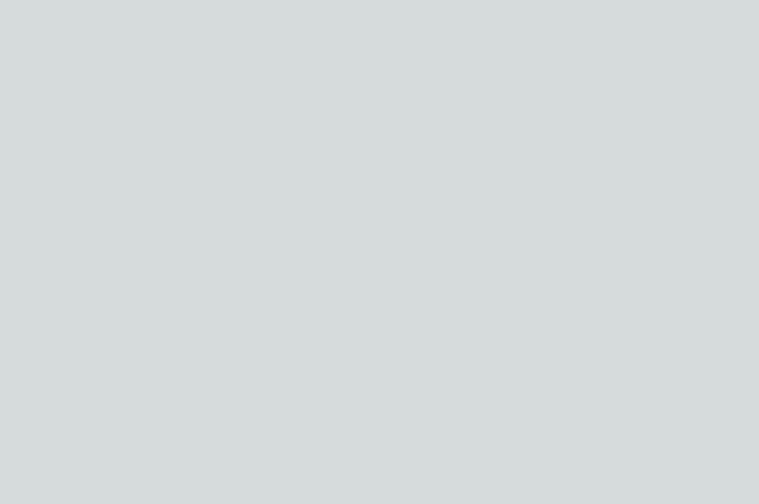
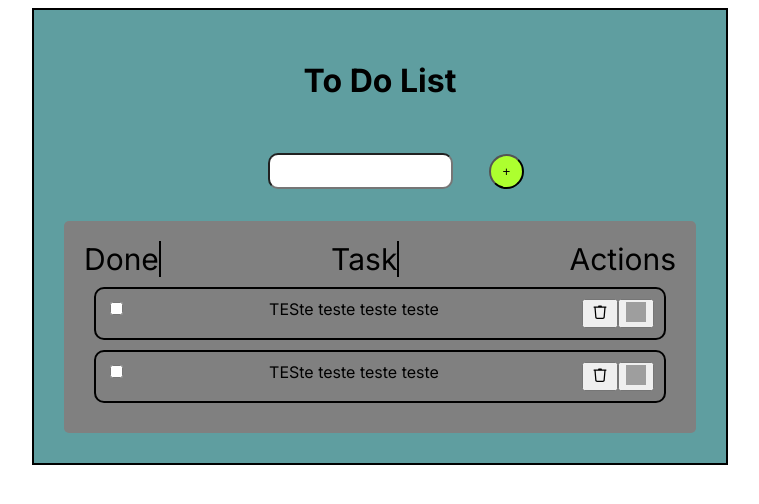
Before and after one commit to PedroCSanches/To-do-List, a Next.js app: page / in a window 1280 px wide. Shown: the top 504 px of the page, without its empty margins (260-1019 px from the left). Built offline with nearby package versions, Linux system fonts and the light colour scheme; grey boxes are pictures that could not be loaded.

Commit message:
html-made

```diff
--- a/src/app/globals.css
+++ b/src/app/globals.css
@@ -1,27 +1,86 @@
-@tailwind base;
-@tailwind components;
-@tailwind utilities;
-
-:root {
-  --foreground-rgb: 0, 0, 0;
-  --background-start-rgb: 214, 219, 220;
-  --background-end-rgb: 255, 255, 255;
+main {
+  text-align: center;
+  width: 100%;
 }
 
-@media (prefers-color-scheme: dark) {
-  :root {
-    --foreground-rgb: 255, 255, 255;
-    --background-start-rgb: 0, 0, 0;
-    --background-end-rgb: 0, 0, 0;
-  }
+.container {
+  border-style: solid;
+  border-width: 2px;
+  width: 50%;
+  margin: auto;
+  padding: 30px;
+  background-color: cadetblue;
 }
 
-body {
-  color: rgb(var(--foreground-rgb));
-  background: linear-gradient(
-      to bottom,
-      transparent,
-      rgb(var(--background-end-rgb))
-    )
-    rgb(var(--background-start-rgb));
+.txtask {
+  margin: 5%;
+  height: 30px;
+  border-radius: 10px;
 }
+
+.addButton {
+  background-color: greenyellow;
+  height: 35px;
+  width: 35px;
+  border-radius: 50%;
+}
+
+.taskList {
+    background-color: grey;
+    margin: auto;
+    padding: 20px;
+  border-radius: 5px;
+}
+
+.topList {
+  display: flex;
+  justify-content: space-between;
+}
+
+.doneTitle {
+  font-size: 30px;
+  border-right: 5px;
+  border-style: solid;
+  border-left-style: none;
+  border-top-style: none;
+  border-bottom-style: none;
+  border-right-width: 2px;
+}
+
+.taskTitle {
+  font-size: 30px;
+  border-right: 5px;
+  border-style: solid;
+  border-left-style: none;
+  border-top-style: none;
+  border-bottom-style: none;
+  border-right-width: 2px;
+}
+
+.actionsTitle {
+  font-size: 30px;
+}
+
+.itemList {
+  display: flex;
+  justify-content: space-between;
+  border: solid 2px;
+  border-radius: 10px;
+  margin: 10px;
+}
+
+.done {
+  padding: 5px;
+  margin: 5px;
+
+}
+
+.task{
+  padding: 5px;
+  margin: 5px;
+}
+
+.actions{
+  padding: 5px;
+  margin: 5px;
+}
--- a/src/app/page.tsx
+++ b/src/app/page.tsx
@@ -4,6 +4,68 @@ export default function Home() {
   return (
     <main>
 
+
+      <div className='container'>
+
+          <h1>To Do List</h1>
+        <div>
+           <input className='txtask' type='text' /> <button className='addButton'>+</button>
+         </div>
+
+        <div className='taskList'>
+
+          <div className='topList'>
+            <div className='doneTitle'>Done</div>
+            <div className='taskTitle'>Task</div>
+            <div className='actionsTitle'>Actions</div>
+          </div>
+
+
+        <div className='itemList'>
+          <div className='done'><input type="checkbox" /></div>
+
+          <div className='task'>TESte teste teste teste</div>
+
+          <div className='actions'>
+          <button className='delete'>
+                <svg xmlns="http://www.w3.org/2000/svg" x="0px" y="0px" width="20" height="20" viewBox="0 0 64 64">
+                <path d="M 28 11 C 26.895 11 26 11.895 26 13 L 26 14 L 13 14 C 11.896 14 11 14.896 11 16 C 11 17.104 11.896 18 13 18 L 14.160156 18 L 16.701172 48.498047 C 16.957172 51.583047 19.585641 54 22.681641 54 L 41.318359 54 C 44.414359 54 47.041828 51.583047 47.298828 48.498047 L 49.839844 18 L 51 18 C 52.104 18 53 17.104 53 16 C 53 14.896 52.104 14 51 14 L 38 14 L 38 13 C 38 11.895 37.105 11 36 11 L 28 11 z M 18.173828 18 L 45.828125 18 L 43.3125 48.166016 C 43.2265 49.194016 42.352313 50 41.320312 50 L 22.681641 50 C 21.648641 50 20.7725 49.194016 20.6875 48.166016 L 18.173828 18 z"></path></svg>
+              </button>
+            <button className='edit'>
+              <img width="20" height="20" src="https://img.icons8.com/ios/50/paint.png" alt="paint"/>
+              </button>
+          </div>
+
+
+        </div>
+
+        <div className='itemList'>
+          <div className='done'><input type="checkbox" /></div>
+
+          <div className='task'>TESte teste teste teste</div>
+
+          <div className='actions'>
+          <button className='delete'>
+                <svg xmlns="http://www.w3.org/2000/svg" x="0px" y="0px" width="20" height="20" viewBox="0 0 64 64">
+                <path d="M 28 11 C 26.895 11 26 11.895 26 13 L 26 14 L 13 14 C 11.896 14 11 14.896 11 16 C 11 17.104 11.896 18 13 18 L 14.160156 18 L 16.701172 48.498047 C 16.957172 51.583047 19.585641 54 22.681641 54 L 41.318359 54 C 44.414359 54 47.041828 51.583047 47.298828 48.498047 L 49.839844 18 L 51 18 C 52.104 18 53 17.104 53 16 C 53 14.896 52.104 14 51 14 L 38 14 L 38 13 C 38 11.895 37.105 11 36 11 L 28 11 z M 18.173828 18 L 45.828125 18 L 43.3125 48.166016 C 43.2265 49.194016 42.352313 50 41.320312 50 L 22.681641 50 C 21.648641 50 20.7725 49.194016 20.6875 48.166016 L 18.173828 18 z"></path></svg>
+              </button>
+            <button className='edit'>
+              <img width="20" height="20" src="https://img.icons8.com/ios/50/paint.png" alt="paint"/>
+              </button>
+          </div>
+
+
+        </div>
+
+
+        </div>
+
+      </div>
+
     </main>
   )
 }
+
+
+
+              {/*  */}
```
